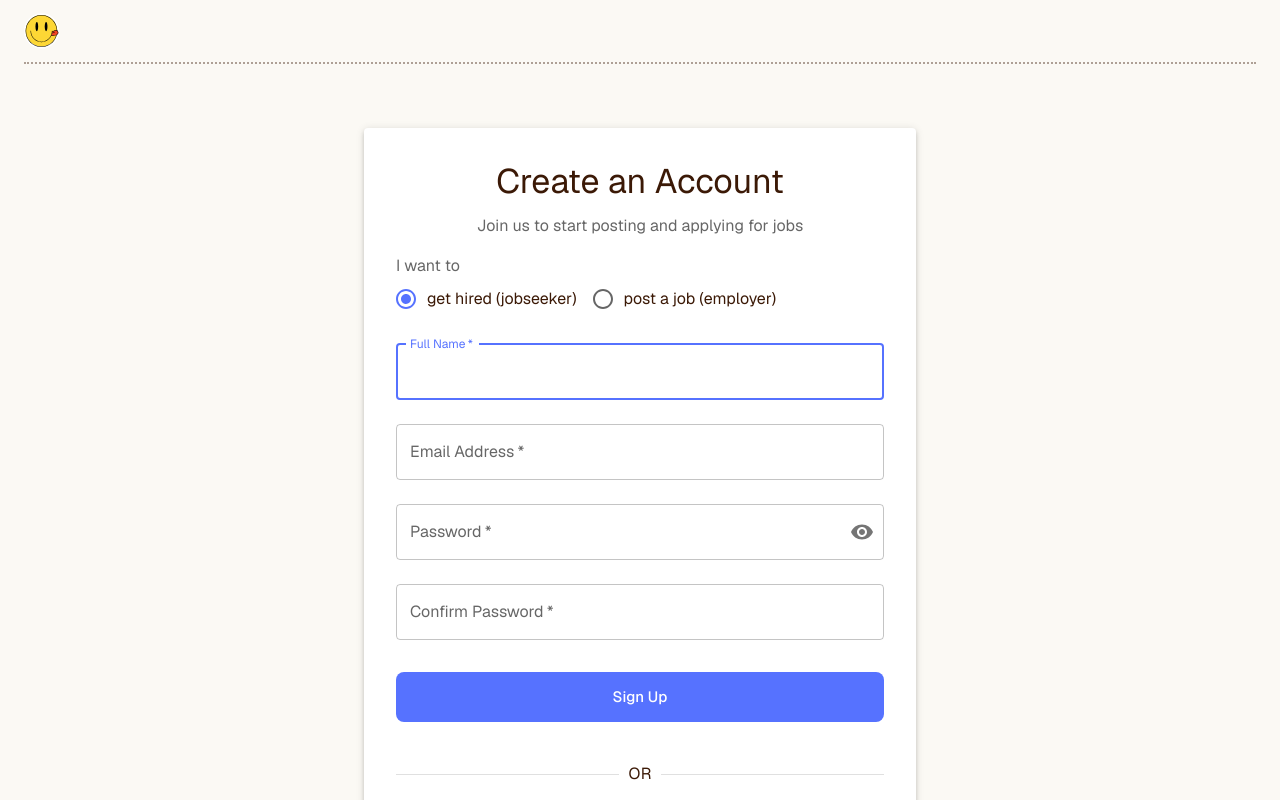
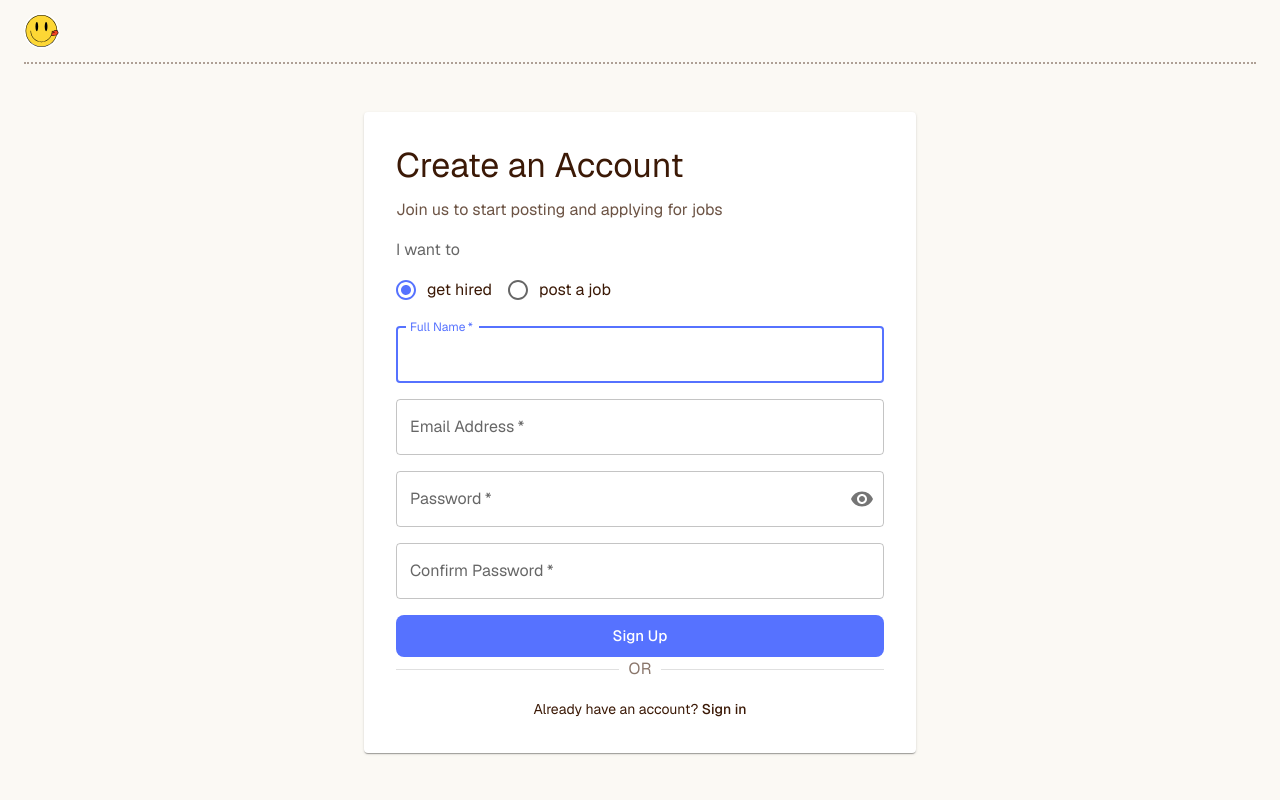
Before and after one commit to Stuart1162/fizzyjuice, a React (Create React App) app: page /register in a window 1280 px wide. Shown: the top 800 px of the page. Built offline with nearby package versions, Linux system fonts and the light colour scheme; no server answers.

Commit message:
register

```diff
--- a/src/pages/Register.tsx
+++ b/src/pages/Register.tsx
@@ -2,6 +2,7 @@ import React, { useState } from 'react';
 import { Link as RouterLink, useNavigate } from 'react-router-dom';
 import { useAuth } from '../contexts/AuthContext';
 import { useSnackbar } from 'notistack';
+import '../styles/register.css';
 import {
   Container,
   Paper,
@@ -92,39 +93,40 @@ const Register: React.FC = () => {
   };
 
   return (
-    <Container maxWidth="sm" sx={{ mt: 8, mb: 8 }}>
-      <Paper elevation={3} sx={{ p: 4 }}>
-        <Typography variant="h4" component="h1" align="center" gutterBottom>
+    <div className="register">
+      <Container maxWidth="sm">
+        <Paper className="register__card">
+          <Typography variant="h4" component="h1" className="register__title" gutterBottom>
             Create an Account
           </Typography>
 
-        <Typography variant="body1" color="textSecondary" align="center" paragraph>
+          <Typography variant="body1" className="register__subtitle" paragraph>
             Join us to start posting and applying for jobs
           </Typography>
 
         {error && (
-          <Alert severity="error" sx={{ mb: 3 }}>
+          <Alert severity="error" className="register__error">
             {error}
           </Alert>
         )}
 
-        <Box component="form" onSubmit={handleSubmit} sx={{ mt: 2 }}>
-          <Box sx={{ mb: 1 }}>
-            <FormLabel id="role-label">I want to</FormLabel>
+        <Box component="form" onSubmit={handleSubmit} className="register__form">
+          <div className="register__roleGroup">
+            <FormLabel id="role-label" className="register__roleLabel">I want to</FormLabel>
             <RadioGroup
               aria-labelledby="role-label"
               row
               name="role"
               value={formData.role}
               onChange={handleChange as any}
+              className="register__radioGroup"
             >
-              <FormControlLabel value="jobseeker" control={<Radio />} label="get hired (jobseeker)" />
-              <FormControlLabel value="employer" control={<Radio />} label="post a job (employer)" />
+              <FormControlLabel value="jobseeker" control={<Radio />} label="get hired" />
+              <FormControlLabel value="employer" control={<Radio />} label="post a job" />
             </RadioGroup>
-          </Box>
+          </div>
+          <div className="register__formField">
             <TextField
-            margin="normal"
-            required
               fullWidth
               id="displayName"
               label="Full Name"
@@ -133,11 +135,13 @@ const Register: React.FC = () => {
               autoFocus
               value={formData.displayName}
               onChange={handleChange}
+              required
             />
+          </div>
 
           {formData.role === 'employer' && (
+            <div className="register__formField">
               <TextField
-              margin="normal"
                 fullWidth
                 id="businessName"
                 label="Business Name"
@@ -146,11 +150,11 @@ const Register: React.FC = () => {
                 value={formData.businessName}
                 onChange={handleChange}
               />
+            </div>
           )}
 
+          <div className="register__formField">
             <TextField
-            margin="normal"
-            required
               fullWidth
               id="email"
               label="Email Address"
@@ -159,11 +163,12 @@ const Register: React.FC = () => {
               type="email"
               value={formData.email}
               onChange={handleChange}
+              required
             />
+          </div>
 
+          <div className="register__formField">
             <TextField
-            margin="normal"
-            required
               fullWidth
               name="password"
               label="Password"
@@ -172,6 +177,7 @@ const Register: React.FC = () => {
               autoComplete="new-password"
               value={formData.password}
               onChange={handleChange}
+              required
               InputProps={{
                 endAdornment: (
                   <InputAdornment position="end">
@@ -186,10 +192,10 @@ const Register: React.FC = () => {
                 ),
               }}
             />
+          </div>
 
+          <div className="register__formField">
             <TextField
-            margin="normal"
-            required
               fullWidth
               name="confirmPassword"
               label="Confirm Password"
@@ -197,6 +203,7 @@ const Register: React.FC = () => {
               id="confirmPassword"
               value={formData.confirmPassword}
               onChange={handleChange}
+              required
               error={formData.password !== formData.confirmPassword && formData.confirmPassword !== ''}
               helperText={
                 formData.password !== formData.confirmPassword && formData.confirmPassword !== ''
@@ -204,6 +211,7 @@ const Register: React.FC = () => {
                   : ''
               }
             />
+          </div>
 
           <Button
             type="submit"
@@ -212,29 +220,29 @@ const Register: React.FC = () => {
             color="primary"
             size="large"
             disabled={loading}
-            sx={{ mt: 3, mb: 2, py: 1.5 }}
+            className="register__submitButton"
           >
             {loading ? 'Creating Account...' : 'Sign Up'}
           </Button>
 
-          <Divider sx={{ my: 3 }}>OR</Divider>
+          <Divider className="register__divider">OR</Divider>
 
-          <Box sx={{ textAlign: 'center', mt: 3 }}>
-            <Typography variant="body2" color="text.secondary">
+          <div className="register__loginLink">
+            <Typography variant="body2" component="span">
               Already have an account?{' '}
               <Link
                 component={RouterLink}
                 to="/login"
-                variant="body2"
-                underline="hover"
+                className="register__loginLink"
               >
                 Sign in
               </Link>
             </Typography>
-          </Box>
+          </div>
         </Box>
       </Paper>
     </Container>
+  </div>
   );
 };
 
--- a/src/styles/dashboard.css
+++ b/src/styles/dashboard.css
@@ -43,7 +43,7 @@ h6.dashboard__yourListTitle,
 h6.dashboard__savedTitle {
   font-size: 24px;
   letter-spacing: -0.03rem;
-  font-weight: 600;
+  font-weight: 500;
 }
 
 a.dashboard__personaliseBtn {
--- a/src/styles/navbar.css
+++ b/src/styles/navbar.css
@@ -114,7 +114,7 @@ header.navbar {
 
   h6.navbar__drawerTitle {
     font-weight: 700;
-    letter-spacing: 0.02rem;
+    letter-spacing: -0.06rem;
     font-size: 46px;
     color: #000;
     text-transform: uppercase;
--- /dev/null
+++ b/src/styles/register.css
@@ -0,0 +1,100 @@
+/* Register page styles */
+
+/* Page container */
+.register {
+  margin: 3rem 0;
+}
+
+/* Card */
+.register__card {
+  padding: 32px;
+  border-radius: 8px;
+  background-color: transparent;
+  box-shadow: none;
+}
+
+/* Title and subtitle */
+.register__title {
+  margin-bottom: 8px;
+  font-weight: 500;
+  text-align: left;
+}
+
+.register__subtitle {
+  margin: 0 0 24px 0;
+  color: rgba(59, 25, 6, 0.75);
+  text-align: left;
+}
+
+/* Form */
+.register__form {
+  margin-top: 16px;
+}
+
+/* Form fields */
+.register__formField {
+  margin-bottom: 16px;
+}
+
+/* Role selection */
+.register__roleGroup {
+  margin-bottom: 16px;
+}
+
+.register__roleLabel {
+  display: block;
+  margin-bottom: 8px;
+  color: rgba(0, 0, 0, 0.6);
+}
+
+/* Buttons */
+.register__submitButton {
+  margin: 24px 0 16px;
+  padding: 12px;
+  font-weight: 500;
+  text-transform: none;
+}
+
+/* Divider */
+.register__divider {
+  margin: 24px 0;
+  color: rgba(59, 25, 6, 0.6);
+  border: 0;
+  border-bottom: 2px dotted rgba(59, 25, 6, 0.4);
+}
+
+/* Links */
+.register__loginLink {
+  text-align: center;
+  margin-top: 16px;
+}
+
+.register__loginLink a {
+  color: #3B1906;
+  text-decoration: none;
+  font-weight: 500;
+}
+
+.register__loginLink a:hover {
+  text-decoration: underline;
+}
+
+/* Error message */
+.register__error {
+  margin-bottom: 16px;
+}
+
+/* Responsive styles */
+@media (max-width: 599.95px) {
+  .register__card {
+    padding: 24px 16px;
+  }
+
+  .register__title {
+    font-size: 1.75rem;
+  }
+
+  .register__subtitle {
+    font-size: 0.95rem;
+  }
+}
```
Lines whose indentation alone changed are shown as unchanged.
